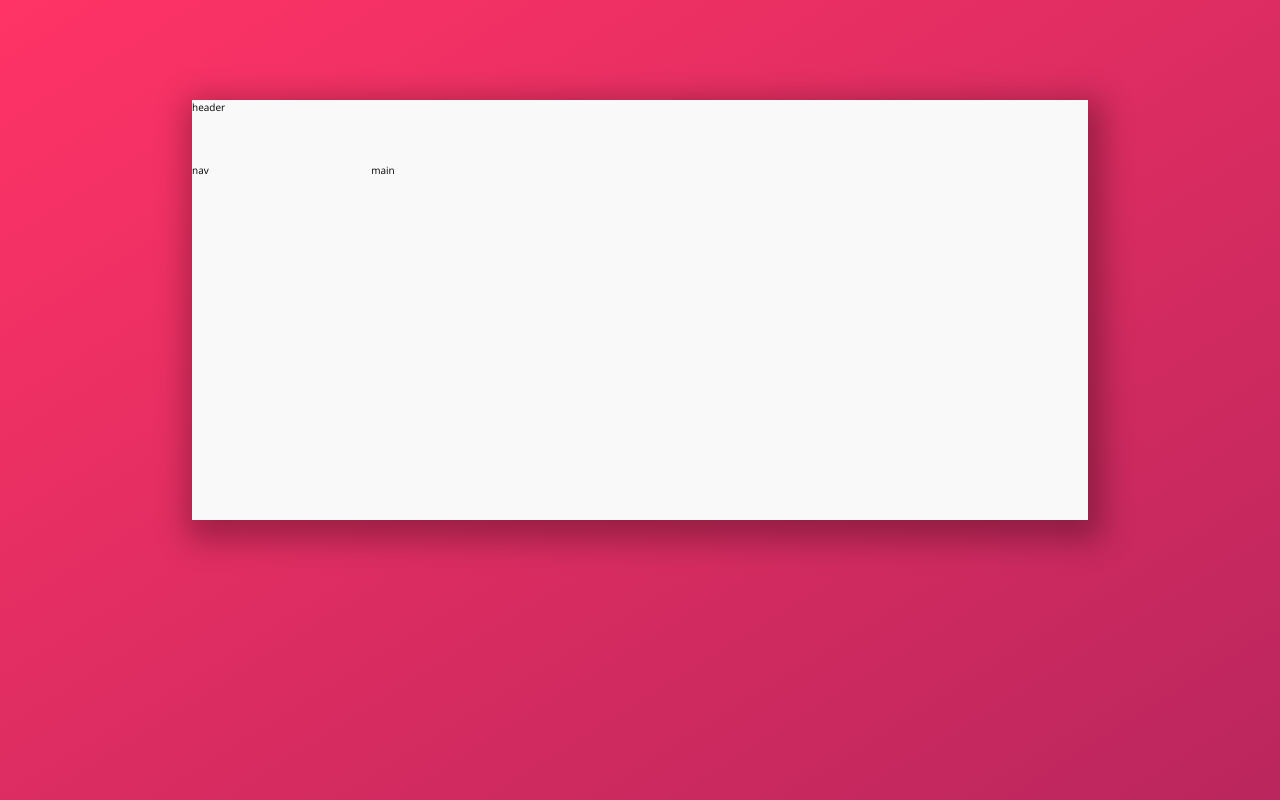
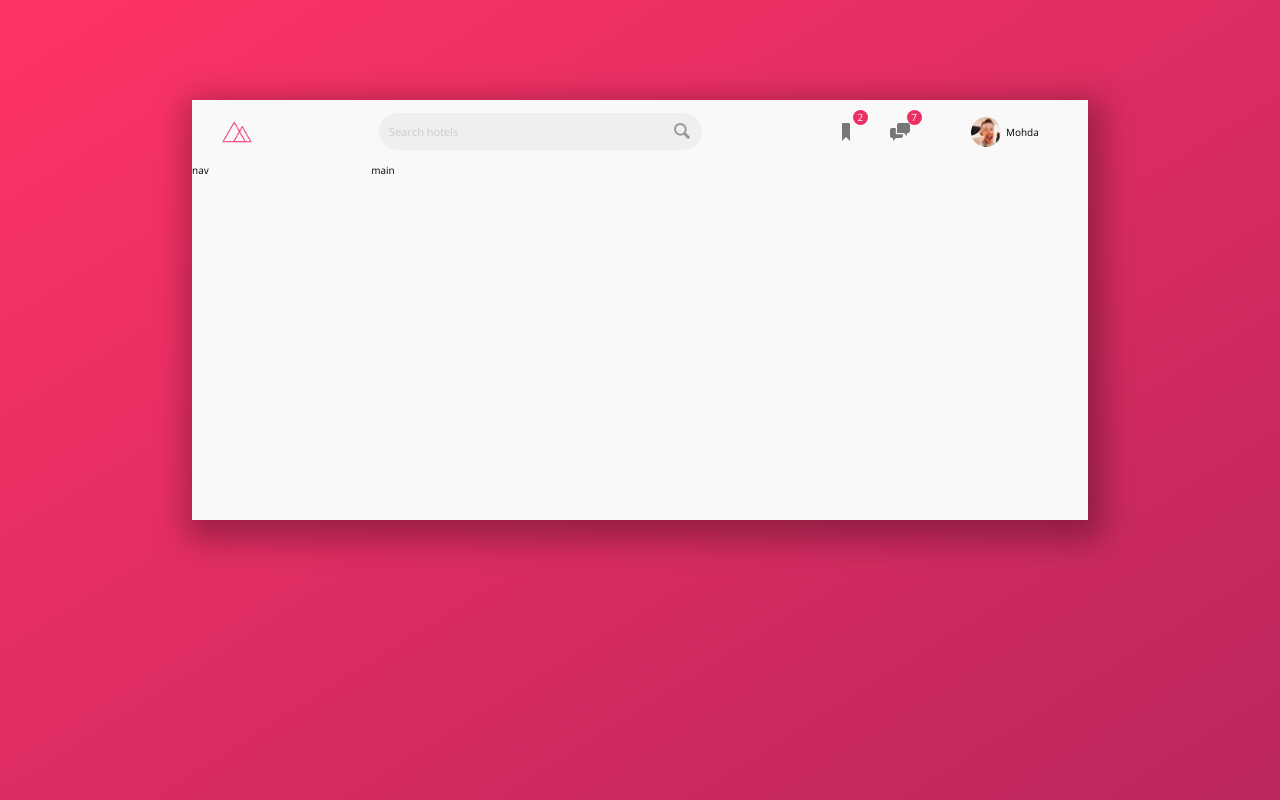
Before and after one commit to mohdasaadeh/trillo, a website: page index.html in a window 1280 px wide. Drawn offline with nearby package versions, Linux system fonts and the light colour scheme.

Commit message:
Creating the header

```diff
--- a/index.html
+++ b/index.html
@@ -16,7 +16,41 @@
   <body>
     <div class="container">
       <div class="box">
-        <header class="header">header</header>
+        <header class="header">
+          <div class="header__logo">
+            <img src="./img/favicon.png" alt="trillo" class="logo" />
+          </div>
+          <div class="header__search">
+            <div class="search">
+              <input
+                type="text"
+                class="search__input"
+                placeholder="Search hotels"
+              />
+              <svg class="search__icon">
+                <use xlink:href="./img/sprite.svg#icon-magnifying-glass"></use>
+              </svg>
+            </div>
+          </div>
+          <div class="header__nav">
+            <div class="header__nav--icon">
+              <svg class="icon-nav">
+                <use xlink:href="./img/sprite.svg#icon-bookmark"></use>
+              </svg>
+              <span class="header__nav--icon-text">2</span>
+            </div>
+            <div class="header__nav--icon">
+              <svg class="icon-nav">
+                <use xlink:href="./img/sprite.svg#icon-chat"></use>
+              </svg>
+              <span class="header__nav--icon-text">7</span>
+            </div>
+            <div class="header__nav--img">
+              <img src="./img/user-1.jpg" alt="user-1" class="icon-img-nav" />
+              <span class="header__nav--img-text">Mohda</span>
+            </div>
+          </div>
+        </header>
         <div class="content">
           <nav class="nav">nav</nav>
           <main class="main">main</main>
--- /dev/null
+++ b/sass/components/_icons.scss
@@ -0,0 +1,13 @@
+.icon-nav {
+  height: 2rem;
+  width: 2rem;
+
+  fill: var(--color-grey-dark-2);
+}
+
+.icon-img-nav {
+  height: 3rem;
+  width: 3rem;
+
+  border-radius: 10rem;
+}
--- /dev/null
+++ b/sass/components/_logo.scss
@@ -0,0 +1,7 @@
+.logo {
+  display: block;
+
+  width: 3rem;
+  height: 3rem;
+  margin: 0 auto;
+}
--- /dev/null
+++ b/sass/components/_search.scss
@@ -0,0 +1,39 @@
+.search {
+  flex: 1;
+  display: flex;
+  justify-content: center;
+  align-items: center;
+
+  height: 60%;
+
+  &__input {
+    width: 60%;
+    height: 100%;
+    padding: 0 1rem;
+
+    border: none;
+    border-radius: 10rem;
+    background-color: var(--color-grey-light-3);
+
+    font-family: inherit;
+    font-size: 1.3rem;
+    color: var(--color-grey-dark-1);
+
+    &:focus {
+      outline: none;
+    }
+
+    &::-webkit-input-placeholder {
+      font-size: 1.1rem;
+      color: var(--color-grey-light-4);
+    }
+  }
+
+  &__icon {
+    width: 2rem;
+    height: 2rem;
+
+    transform: translateX(-3rem);
+    fill: var(--color-grey-dark-3);
+  }
+}
--- a/sass/layouts/_header.scss
+++ b/sass/layouts/_header.scss
@@ -1,3 +1,73 @@
 .header {
   height: 15%;
+
+  display: flex;
+  justify-content: space-between;
+  align-items: center;
+
+  &__logo {
+    flex: 0 0 10%;
+  }
+
+  &__search {
+    flex: 1;
+    align-self: stretch;
+    display: flex;
+    justify-content: stretch;
+    align-items: center;
+  }
+
+  &__nav {
+    flex: 0 0 30%;
+    align-self: stretch;
+    display: flex;
+    justify-content: flex-start;
+    align-items: stretch;
+
+    &--icon {
+      flex: 0 0 20%;
+      display: flex;
+      justify-content: center;
+      align-items: center;
+      cursor: pointer;
+
+      position: relative;
+
+      &:hover {
+        background-color: var(--color-grey-light-3);
+      }
+
+      &-text {
+        position: absolute;
+        top: 1rem;
+        right: 0.5rem;
+        width: 1.5rem;
+        height: 1.5rem;
+
+        background-color: var(--color-primary);
+        border-radius: 10rem;
+
+        color: var(--color-grey-light-1);
+        text-align: center;
+      }
+    }
+
+    &--img {
+      flex: 1 0 40%;
+      display: flex;
+      justify-content: center;
+      align-items: center;
+      cursor: pointer;
+
+      padding: 0 0.5rem;
+
+      &-text {
+        padding: 0 0.5rem;
+      }
+
+      &:hover {
+        background-color: var(--color-grey-light-3);
+      }
+    }
+  }
 }
--- a/sass/main.scss
+++ b/sass/main.scss
@@ -1,6 +1,10 @@
 @import "./abstracts/variables";
 
 @import "./base/base";
+
+@import "./components/logo";
+@import "./components/icons";
+@import "./components/search";
 
 @import "./layouts/header";
 @import "./layouts/nav";
```
Also changed, not shown: css/main.css, 1 other file.
